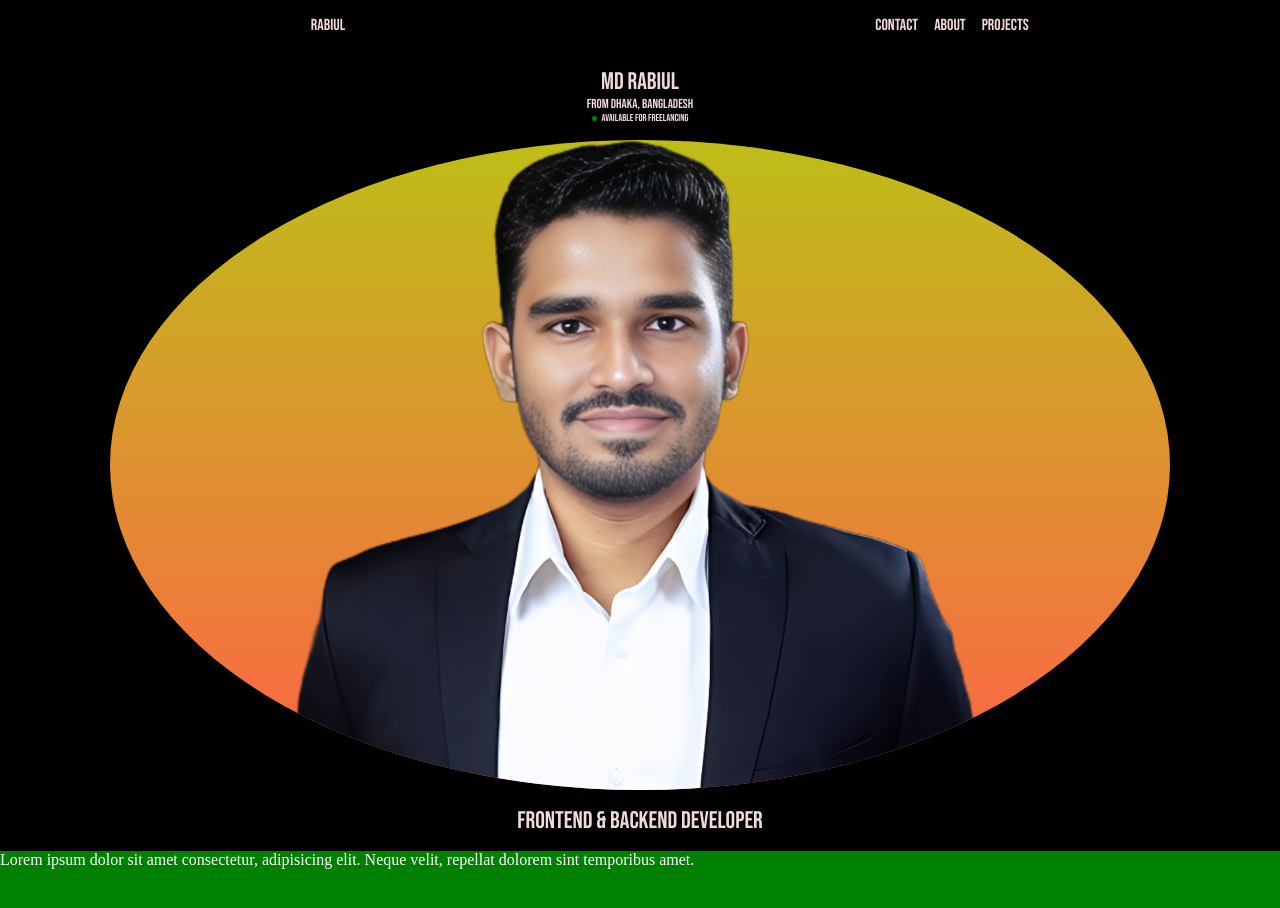
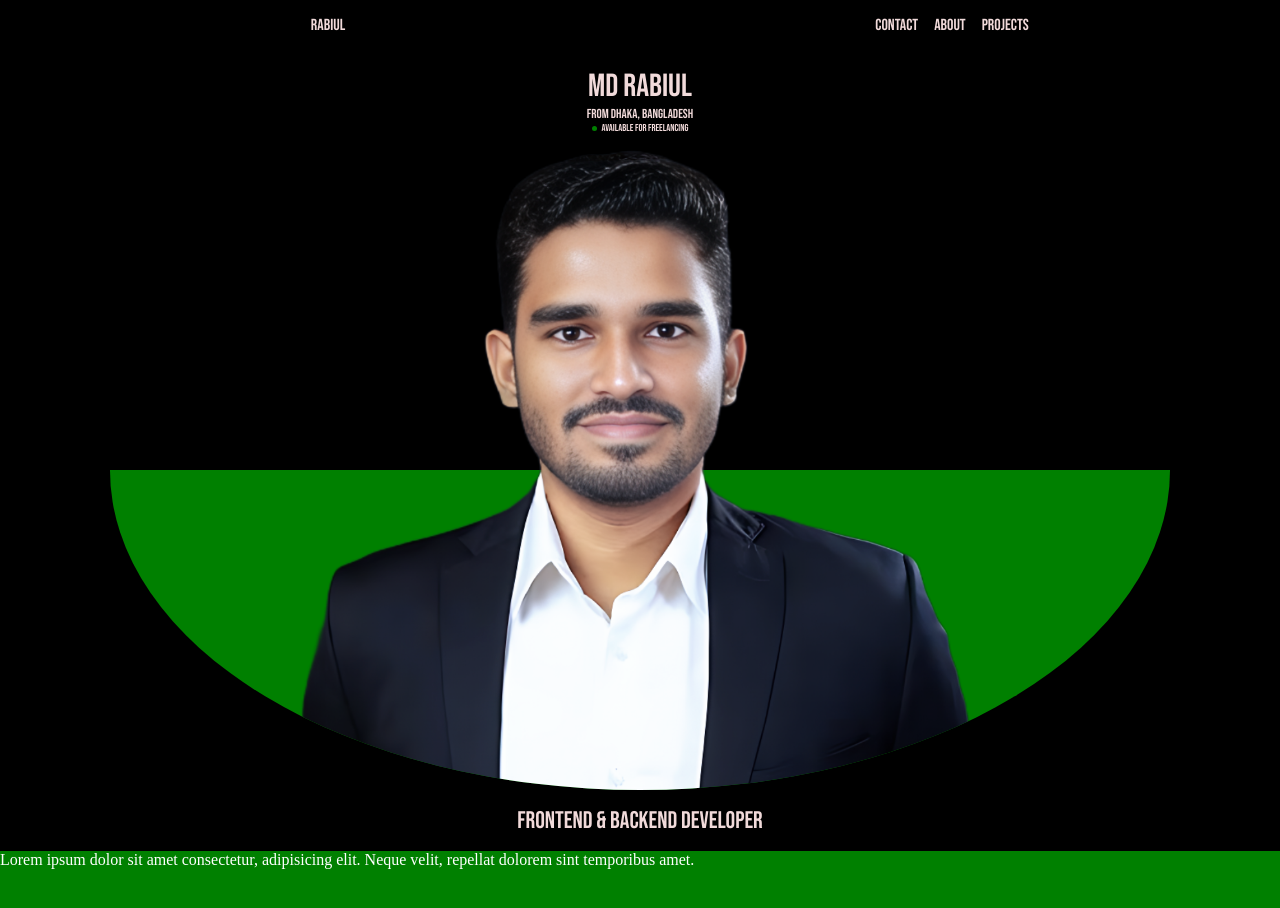
Before and after one commit to rabiul3000/rabiul, a React (Vite) app: page / in a window 1280 px wide. Shown: the top 908 px of the page. Built offline with nearby package versions, Linux system fonts and the light colour scheme.

Commit message:
working on header imageu

```diff
--- a/src/componants/hero/Hero.jsx
+++ b/src/componants/hero/Hero.jsx
@@ -15,11 +15,13 @@ const Hero = () => {
 
 			<div className='photo'>
 				<img src='/rabiulNobg.png' alt='img' />
+				<div className='bgContainer'>
+					<div className='bg'></div>
+					<div className='bg2'></div>
+				</div>
 			</div>
 
-			<div className="title modFont">
-				FrontEnd & BackEnd Developer
-			</div>
+			<div className='title modFont'>FrontEnd & BackEnd Developer</div>
 		</section>
 	);
 };
--- a/src/componants/hero/Hero.scss
+++ b/src/componants/hero/Hero.scss
@@ -19,6 +19,7 @@
 
 		h1 {
 			font-weight: lighter;
+			font-size: xx-large;
 		}
 		.address {
 			font-size: small;
@@ -48,11 +49,38 @@
 		width: 85%;
 		border-radius: 50%;
 		overflow: hidden;
-		background: linear-gradient(0deg, tomato 0%, rgb(190, 190, 24) 100%);
+		position: relative;
+		display: flex;
+		justify-content: center;
+		align-items: center;
+
 		img {
 			height: 100%;
 			width: 100%;
 			object-fit: contain;
+			z-index: 1;
+		}
+
+		.bgContainer {
+			display: flex;
+			flex-direction: column;
+			position: absolute;
+			justify-content: center;
+			clip-path: circle(100%);
+			height: 100%;
+			width: 100%;
+
+			.bg {
+				background: red;
+				width: 100%;
+				height: 50%;
+				clip-path: ellipse(80px 110px);
+			}
+			.bg2 {
+				width: 100%;
+				height: 50%;
+				background: green;
+			}
 		}
 	}
 
@@ -61,20 +89,3 @@
 		font-size: x-large;
 	}
 }
-
-@keyframes movebgColor {
-	0% {
-		background: linear-gradient(0deg, #ff0000 0%, #f3d439 0%);
-	}
-
-	30% {
-		background: linear-gradient(0deg, #ff0000 0%, #f3d439 30%);
-	}
-	60% {
-		background: linear-gradient(0deg, #ff0000 0%, #f3d439 60%);
-	}
-
-	100% {
-		background: linear-gradient(0deg, #ff0000 0%, #f3d439 90%);
-	}
-}
```
